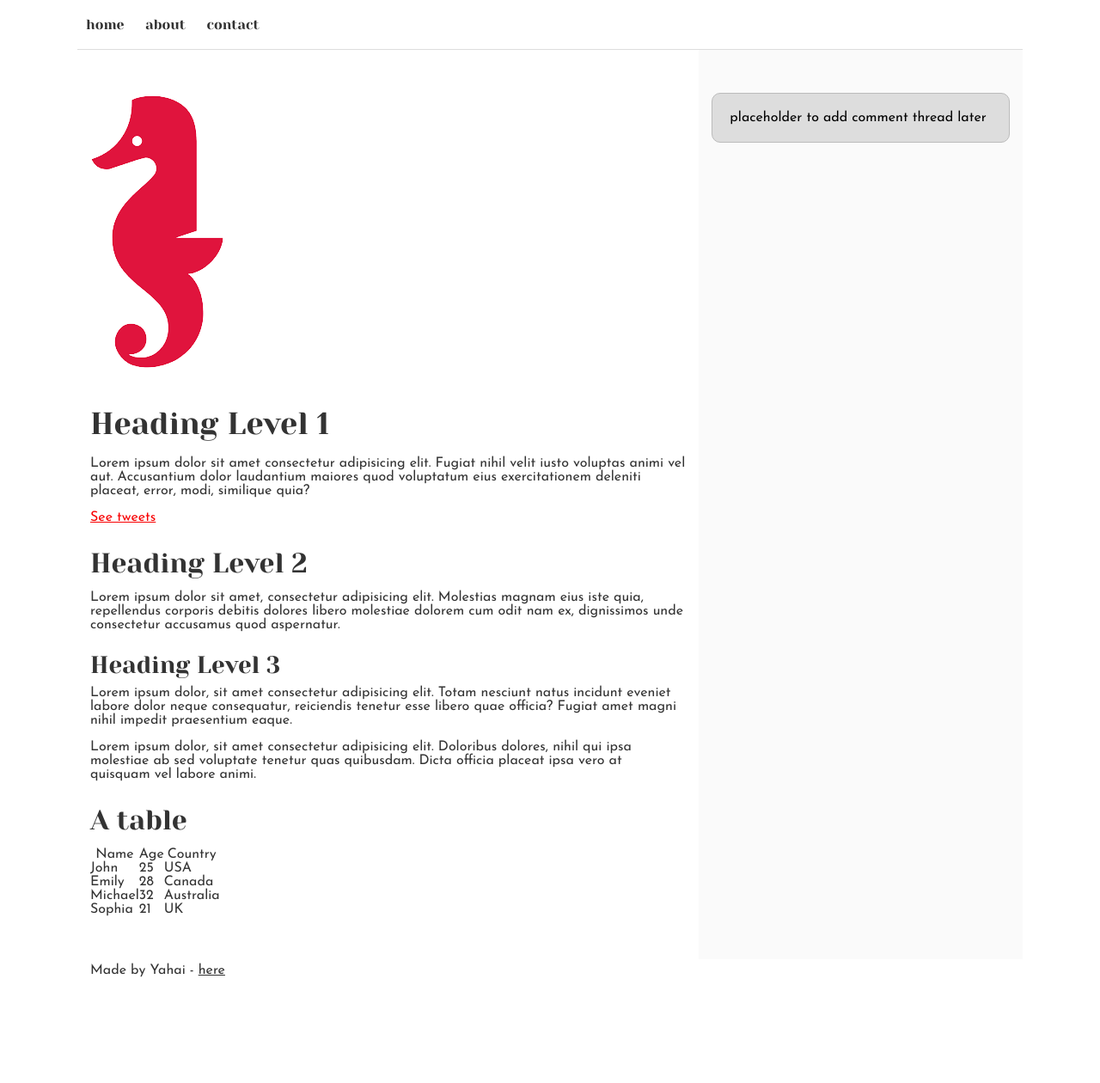
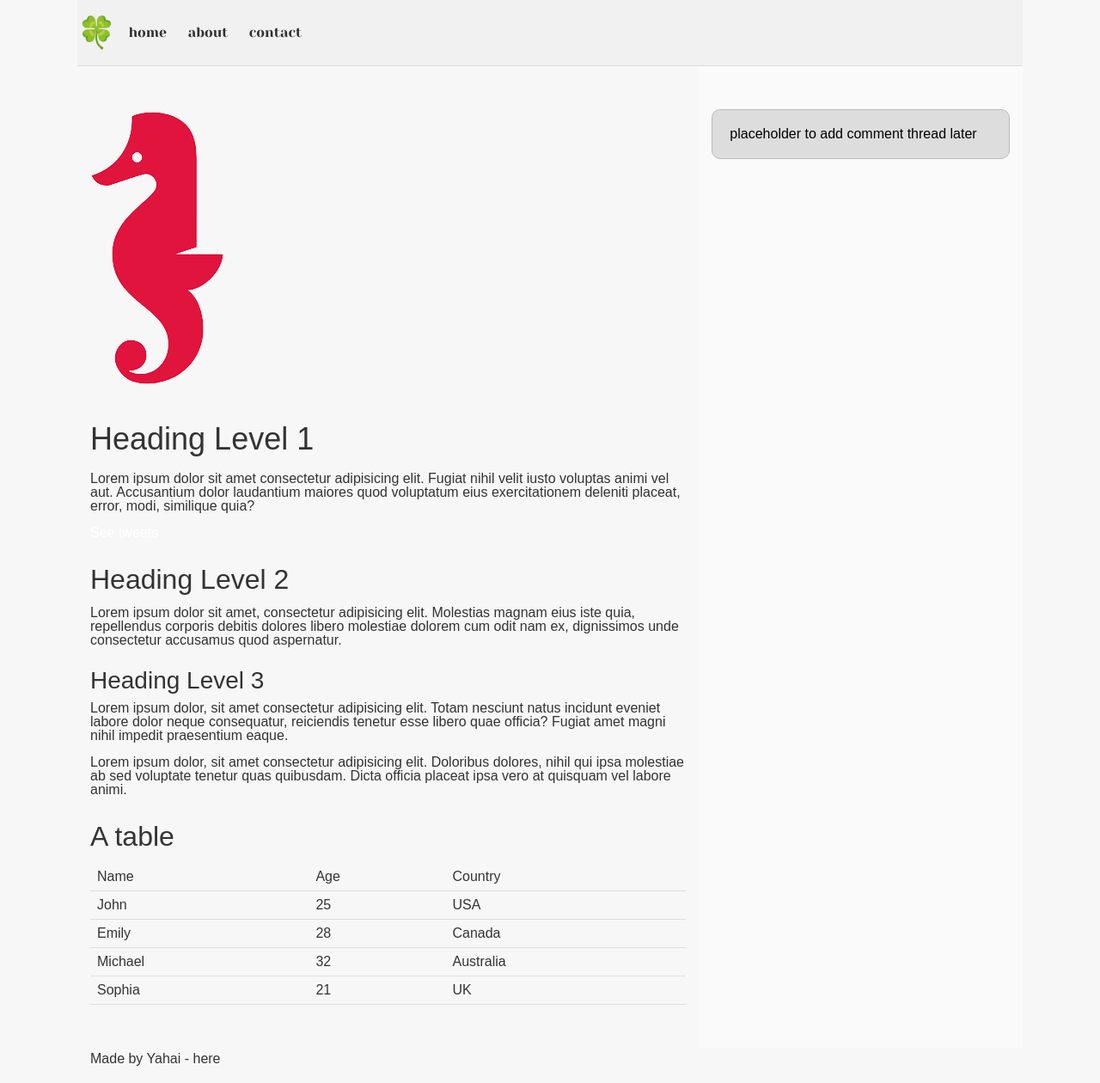
Before and after one commit to yahaiii/alx_html_css, a plain HTML site: page css_basic/index.html in a window 1280 px wide. Shown: the whole page at 86% size. Before the commit the page ends 1157 px from the top, so only its background shows below. Drawn offline with Linux system fonts and the light colour scheme.

Commit message:
add font style

```diff
--- a/css_basic/index.html
+++ b/css_basic/index.html
@@ -1,27 +1,31 @@
 <!DOCTYPE html>
 <html lang="en">
+
 <head>
     <meta charset="UTF-8">
     <meta name="viewport" content="width=device-width, initial-scale=1.0">
     <title>Home</title>
-    <style>
-        table,th,td {
-            border: 1px solid grey;
-        }
-    </style>
     <link rel="stylesheet" href="base.css">
     <link rel="stylesheet" href="styles.css">
 </head>
+
 <body class="works_on_smartphone">
+
+    <!-- Navigation bar -->
     <header>
         <ul>
+            <li class="logo">&#127808;</li>
             <li><a href="#">home</a></li>
             <li><a href="#">about</a></li>
             <li><a href="#">contact</a></li>
         </ul>
     </header>
+
+    <!-- Beginning of main content body -->
     <main>
+
         <article>
+
             <img src="holberton-logo.png" alt="holberton-logo">
             <h1>Heading Level 1</h1>
             <p>Lorem ipsum dolor sit amet consectetur adipisicing elit. Fugiat nihil velit iusto voluptas animi vel aut. Accusantium dolor laudantium maiores quod voluptatum eius exercitationem deleniti placeat, error, modi, similique quia?</p>
@@ -35,30 +39,36 @@
             <p>Lorem ipsum dolor, sit amet consectetur adipisicing elit. Doloribus dolores, nihil qui ipsa molestiae ab sed voluptate tenetur quas quibusdam. Dicta officia placeat ipsa vero at quisquam vel labore animi.</p>
 
             <h2>A table</h2>
+
             <table>
+
                 <thead>
                     <tr>
                         <th>Name</th>
                         <th>Age</th>
                         <th>Country</th>
-                        </tr>
+                    </tr>
                 </thead>
+
                 <tbody>
                     <tr>
                         <td>John</td>
                         <td>25</td>
                         <td>USA</td>
                     </tr>
+
                     <tr>
                         <td>Emily</td>
                         <td>28</td>
                         <td>Canada</td>
                     </tr>
+
                     <tr>
                         <td>Michael</td>
                         <td>32</td>
                         <td>Australia</td>
                     </tr>
+
                     <tr>
                         <td>Sophia</td>
                         <td>21</td>
@@ -67,10 +77,15 @@
                 </tbody>
 
             </table>
+
         </article>
+        <!-- End of main content body -->
+
+        <!-- The aside block -->
         <aside><p>placeholder to add comment thread later</p></aside>
 
     </main>
+
     <footer><p>Made by Yahai - <a href="yahai.dev">here</a></p></footer>
 
 </body>
--- a/css_basic/styles.css
+++ b/css_basic/styles.css
@@ -1,24 +1,80 @@
+/* CSS Code Snippet */
+
+/* Flexbox */
 body, main {
     display: flex;
 }
 
+/* Body Styles */
 body {
     flex-direction: column;
+    background-color: #f7f7f7;
+    color: #333;
+    font-family: 'Raleway', sans-serif;
 }
 
+/* Header Styles */
+header {
+    background-color: #f1f1f1;
+    color: #333;
+}
+
+/* Anchor (Link) Styles */
+a {
+    color: #fff;
+    text-decoration: none;
+}
+
+/* Logo Styles */
+.logo {
+    font-size: 24px;
+}
+
+/* Main Content Styles */
 main {
     flex-direction: row;
     flex: auto;
 }
 
+/* Article Styles */
 article {
     flex: 2;
 }
 
+/* Aside Styles */
 aside {
     flex: 1;
 }
 
+/* Article and Aside Styles */
 article, aside {
     overflow-y: auto;
 }
+
+/* Table Styles */
+table {
+    border-collapse: collapse;
+    width: 100%;
+}
+
+th, td {
+    padding: 8px;
+    text-align: left;
+    border-bottom: 1px solid #ddd;
+}
+
+/* Table Footer Styles */
+tfoot {
+    font-weight: bold;
+}
+
+/* Anchor (Link) Hover Styles */
+a:hover {
+    color: #ff0000;
+}
+
+/* Heading Styles */
+h1, h2, h3 {
+    font-family: 'Raleway', sans-serif;
+}
+/* End of CSS Code Snippet */
```
Also changed, not shown: css_basic/tweets.html (+1 -1 lines).
